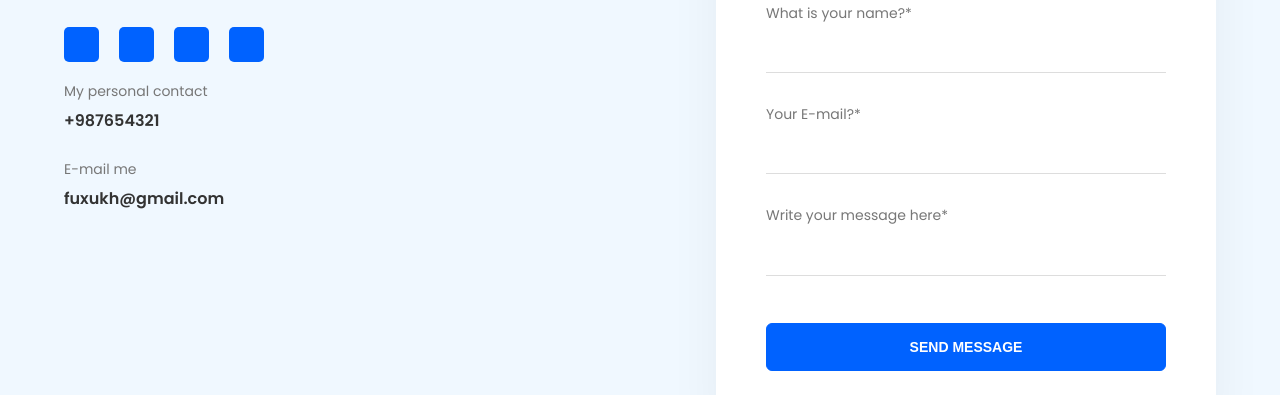
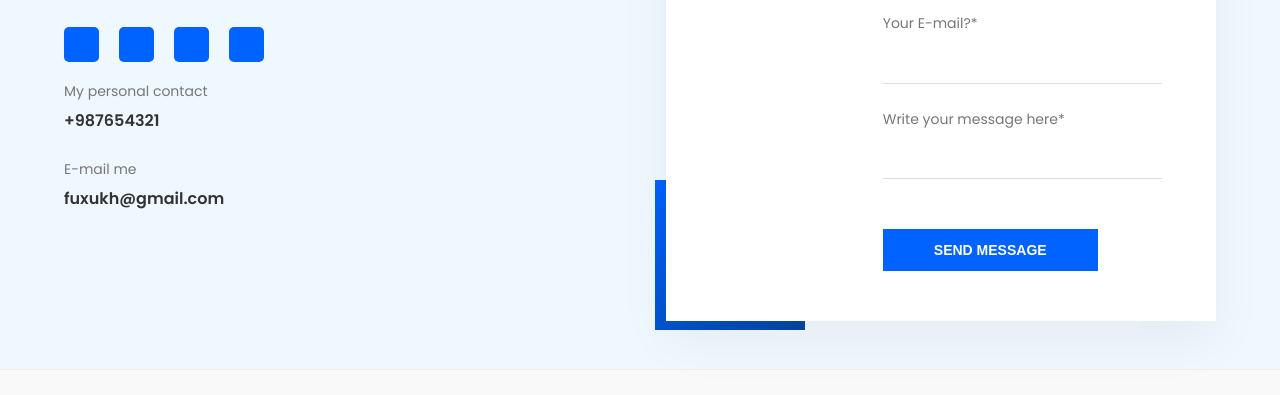
Before and after one commit to Mostafa-Elmoalem/DEPI-technical-assignment, a plain HTML site: page 3rd task/index.html in a window 1280 px wide. Shown: the part 3958-4353 px from the top of the page. Drawn offline with Linux system fonts and the light colour scheme.

Commit message:
contact section compleated

```diff
--- a/3rd task/index.html
+++ b/3rd task/index.html
@@ -366,8 +366,9 @@
                 </div>
             </div>
 
+<!-- contact form -->
             <div class="contact-form-card">
-                <h2>Contact Me.</h2>
+                <h2>Contact <br>Me.</h2>
                 <form action="#">
                     <div class="form-group">
                         <label for="name">What is your name?*</label>
@@ -390,7 +391,9 @@
 
         </div>
     </section>
+<!-- end contact section -->
 
+<!-- footer section -->
     <footer>
         <div class="container footer-cont">
             <div class="footer-brand">
--- a/3rd task/style.css
+++ b/3rd task/style.css
@@ -703,6 +703,8 @@ nav {
 .contact-section {
     padding: 48px 0;
     background-color: var(--bg-light);
+    z-index: 0;
+    position: relative;
 }
 
 .contact-wrapper {
@@ -771,34 +773,34 @@ nav {
 
 /* ============ الجزء الأيمن (Form Card) ============ */
 .contact-form-card {
-    flex: 1;
+    display: flex;
+    flex:1;
+    gap: 50px;
     background-color: white;
     padding: 50px;
     box-shadow: 0 20px 50px rgba(0, 0, 0, 0.05);
     position: relative;
-    max-width: 500px;
+    max-width: 550px;
 }
 
 .contact-form-card::before {
     content: '';
     position: absolute;
     z-index: -1;
-    bottom: -3%;
-    left: -3%;
+    bottom: -2%;
+    left: -2%;
     width: 150px;
     height: 150px;
-    background: var(--primary-blue);
+    background: linear-gradient( 135deg, var(--primary-blue), var(--dark-blue));
 }
-
 .contact-form-card h2 {
     font-size: 28px;
     color: var(--primary-blue);
     margin-bottom: 40px;
 }
 
-/* تنسيق حقول الإدخال (خطوط فقط) */
 .form-group {
-    margin-bottom: 30px;
+    margin-bottom: 24px;
 }
 
 .form-group label {
@@ -810,32 +812,32 @@ nav {
 
 .contact-form-card input,
 .contact-form-card textarea {
-    width: 100%;
+    width: 130%;
     border: none;
     border-bottom: 1px solid #ddd;
-    /* الخط الرمادي الخفيف */
     padding: 10px 0;
     font-size: 16px;
     color: var(--text-dark);
     outline: none;
     resize: none;
-    /* لمنع تكبير الـ textarea */
     transition: 0.3s;
 }
 
-/* تغيير لون الخط عند الكتابة */
 .contact-form-card input:focus,
 .contact-form-card textarea:focus {
     border-bottom-color: var(--primary-blue);
 }
 
 .contact-form-card button {
-    margin-top: 10px;
+    margin-top: 18px;
     width: 100%;
-    /* الزرار ياخد العرض كامل زي التصميم */
-    padding: 15px;
+    padding: 12px;
     font-weight: 600;
+    border-radius: 0%;
 }
+
+
+
 /* ============ FOOTER ============ */
 footer {
     padding: 30px 0;
```
